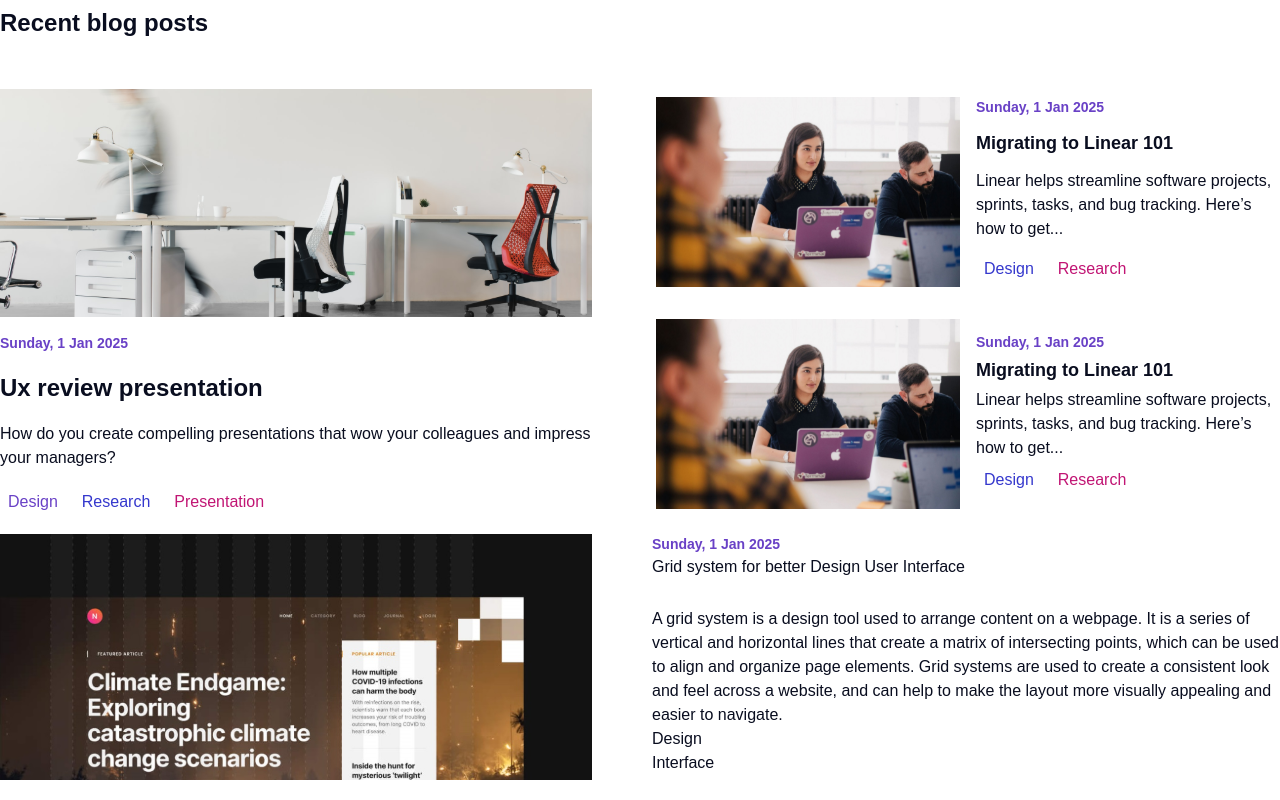
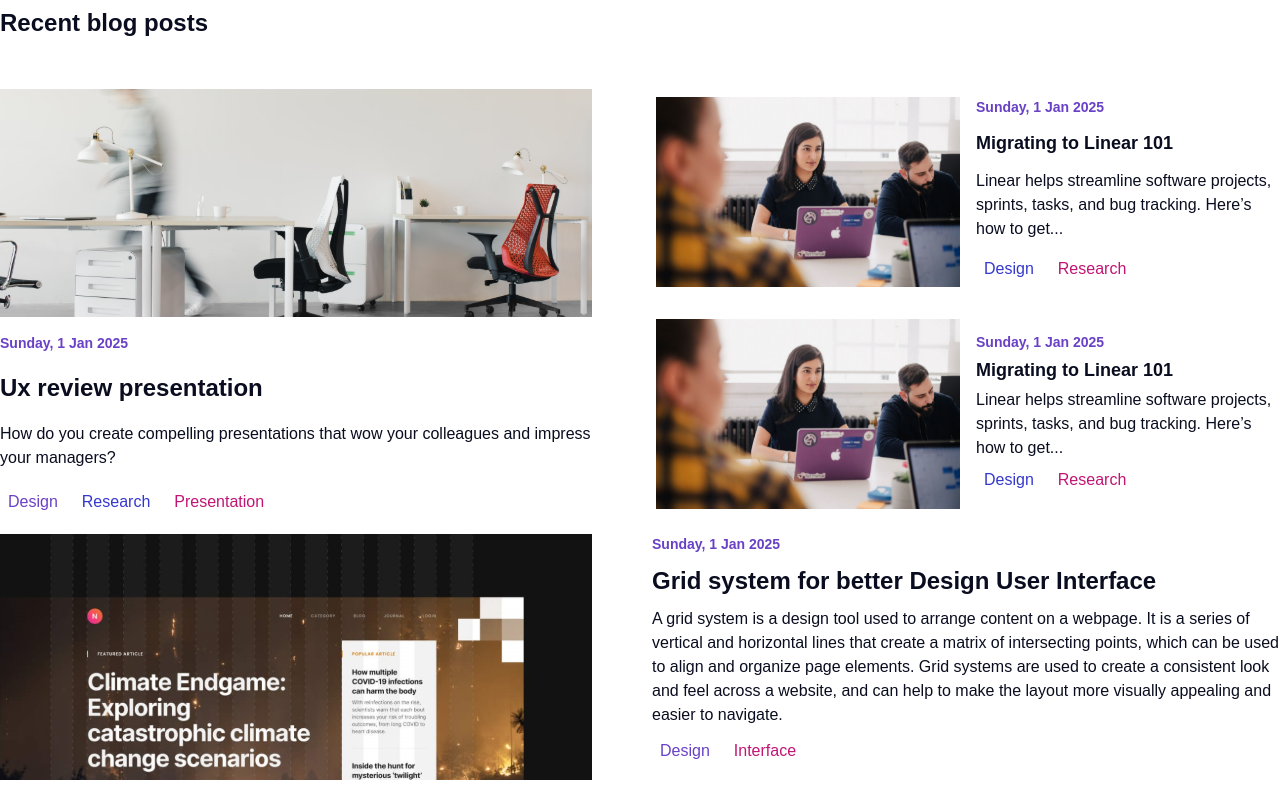
Before and after one commit to 120lennox/blog-frontend, a Next.js app in the folder blog/: page / in a window 1280 px wide. Shown: the part 519-1319 px from the top of the page. Built offline with nearby package versions, Linux system fonts and the light colour scheme.

Commit message:
styled hero section

```diff
--- a/blog/app/components/recentPosts.tsx
+++ b/blog/app/components/recentPosts.tsx
@@ -76,18 +76,18 @@ export default function RecentPost(){
 
                     />
                 </div>
-                <div className="w-1/2">
+                <div className="w-1/2 flex flex-col space-y-2">
                     <div className="text-[#6941C6] font-semibold text-[14px]">Sunday, 1 Jan 2025</div>
-                    <div>
-                        <div>Grid system for better Design User Interface</div>
+                    <div className="flex flex-row justify-between items-center">
+                        <div className="font-semibold text-[24px]">Grid system for better Design User Interface</div>
                         <div>
                             {Arrow.icon}
                         </div>
                     </div>
                     <div>A grid system is a design tool used to arrange content on a webpage. It is a series of vertical and horizontal lines that create a matrix of intersecting points, which can be used to align and organize page elements. Grid systems are used to create a consistent look and feel across a website, and can help to make the layout more visually appealing and easier to navigate.</div>
-                    <div>
-                        <div>Design</div>
-                        <div>Interface</div>
+                    <div className="flex flex-row space-x-2">
+                        <div className="bg-white text-[#6941C6] rounded-full px-2 py-1 font-medium ">Design</div>
+                        <div className="bg-white text-[#C11574] rounded-full px-2 py-1 font-medium ">Interface</div>
                     </div>
                 </div>
             </div>
```
